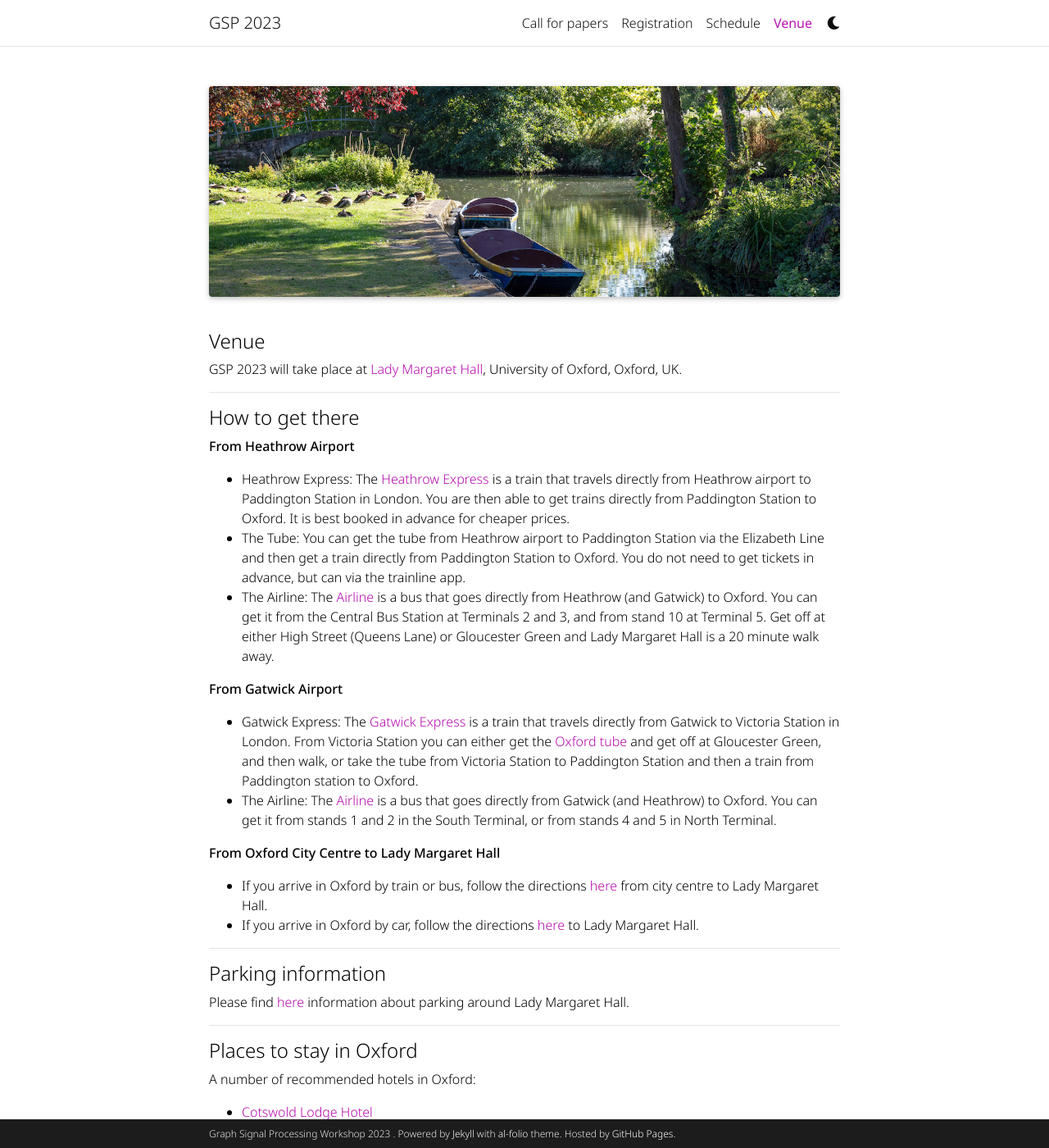
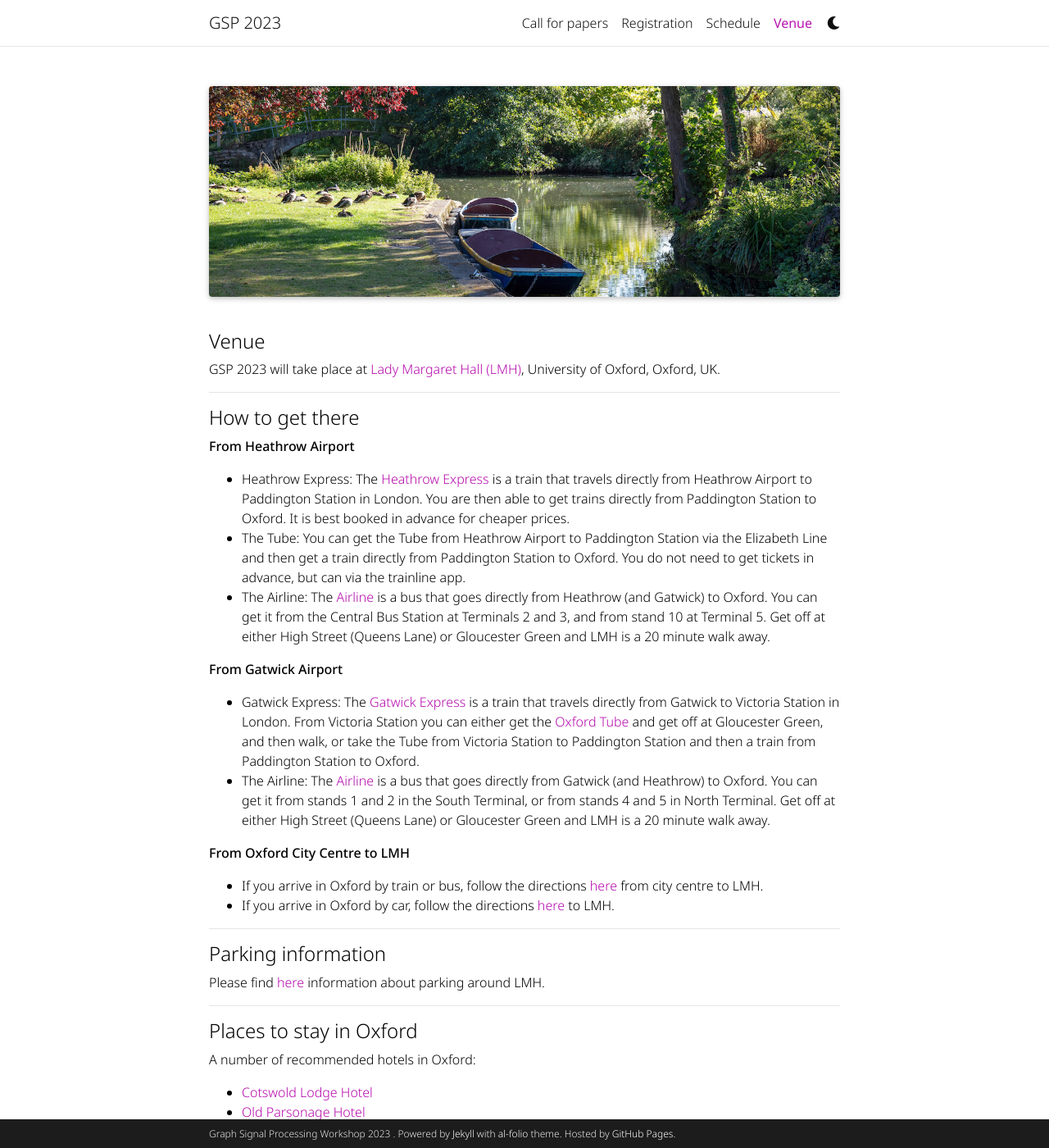
Before and after one commit to shreyasvinaya/gspworkshop2025.github.io, a Jekyll site: the page built from _pages/venue.md, in a window 1280 px wide and 1400 px high. Shown: the whole window at 82% size. Built offline with Jekyll 4.4.1, drawn with Linux system fonts in a browser that asks for light colours; full-size pictures stand in for the smaller copies a plugin makes; comment, search, counter and statistics services are not loaded; a style sheet for code colours, icons or effects is not loaded.

Commit message:
Update venue.md

```diff
--- a/_pages/venue.md
+++ b/_pages/venue.md
@@ -11,26 +11,26 @@ top_image_alt: "Punting boats."
 ---
 
 #### Venue
-GSP 2023 will take place at [Lady Margaret Hall](https://www.lmh.ox.ac.uk), University of Oxford, Oxford, UK.
+GSP 2023 will take place at [Lady Margaret Hall (LMH)](https://www.lmh.ox.ac.uk), University of Oxford, Oxford, UK.
 
 ---
 #### How to get there
 **From Heathrow Airport**
-+ Heathrow Express: The [Heathrow Express](https://www.heathrowexpress.com/) is a train that travels directly from Heathrow airport to Paddington Station in London. You are then able to get trains directly from Paddington Station to Oxford. It is best booked in advance for cheaper prices.
-+ The Tube: You can get the tube from Heathrow airport to Paddington Station via the Elizabeth Line and then get a train directly from Paddington Station to Oxford. You do not need to get tickets in advance, but can via the trainline app.
-+ The Airline: The [Airline](https://www.theairlineoxford.co.uk/) is a bus that goes directly from Heathrow (and Gatwick) to Oxford. You can get it from the Central Bus Station at Terminals 2 and 3, and from stand 10 at Terminal 5. Get off at either High Street (Queens Lane) or Gloucester Green and Lady Margaret Hall is a 20 minute walk away.
++ Heathrow Express: The [Heathrow Express](https://www.heathrowexpress.com/) is a train that travels directly from Heathrow Airport to Paddington Station in London. You are then able to get trains directly from Paddington Station to Oxford. It is best booked in advance for cheaper prices.
++ The Tube: You can get the Tube from Heathrow Airport to Paddington Station via the Elizabeth Line and then get a train directly from Paddington Station to Oxford. You do not need to get tickets in advance, but can via the trainline app.
++ The Airline: The [Airline](https://www.theairlineoxford.co.uk/) is a bus that goes directly from Heathrow (and Gatwick) to Oxford. You can get it from the Central Bus Station at Terminals 2 and 3, and from stand 10 at Terminal 5. Get off at either High Street (Queens Lane) or Gloucester Green and LMH is a 20 minute walk away.
 
 **From Gatwick Airport**
-+ Gatwick Express: The [Gatwick Express](https://www.gatwickexpress.com/) is a train that travels directly from Gatwick to Victoria Station in London. From Victoria Station you can either get the [Oxford tube](https://www.stagecoachbus.com/promos-and-offers/oxfordshire/oxford-tube) and get off at Gloucester Green, and then walk, or take the tube from Victoria Station to Paddington Station and then a train from Paddington station to Oxford.
-+ The Airline: The [Airline](https://www.theairlineoxford.co.uk/) is a bus that goes directly from Gatwick (and Heathrow) to Oxford. You can get it from stands 1 and 2 in the South Terminal, or from stands 4 and 5 in North Terminal.
++ Gatwick Express: The [Gatwick Express](https://www.gatwickexpress.com/) is a train that travels directly from Gatwick to Victoria Station in London. From Victoria Station you can either get the [Oxford Tube](https://www.stagecoachbus.com/promos-and-offers/oxfordshire/oxford-tube) and get off at Gloucester Green, and then walk, or take the Tube from Victoria Station to Paddington Station and then a train from Paddington Station to Oxford.
++ The Airline: The [Airline](https://www.theairlineoxford.co.uk/) is a bus that goes directly from Gatwick (and Heathrow) to Oxford. You can get it from stands 1 and 2 in the South Terminal, or from stands 4 and 5 in North Terminal. Get off at either High Street (Queens Lane) or Gloucester Green and LMH is a 20 minute walk away.
 
-**From Oxford City Centre to Lady Margaret Hall**
-+ If you arrive in Oxford by train or bus, follow the directions [here](/assets/pdf/Directions%20to%20Lady%20Margaret%20Hall%20from%20Oxford%20Rail%20and%20Bus%20Stations.pdf) from city centre to Lady Margaret Hall.
-+ If you arrive in Oxford by car, follow the directions [here](/assets/pdf/Directions%20to%20Lady%20Margaret%20Hall.pdf) to Lady Margaret Hall.
+**From Oxford City Centre to LMH**
++ If you arrive in Oxford by train or bus, follow the directions [here](/assets/pdf/Directions%20to%20Lady%20Margaret%20Hall%20from%20Oxford%20Rail%20and%20Bus%20Stations.pdf) from city centre to LMH.
++ If you arrive in Oxford by car, follow the directions [here](/assets/pdf/Directions%20to%20Lady%20Margaret%20Hall.pdf) to LMH.
 
 ---
 #### Parking information
-Please find [here](/assets/pdf/Park%20and%20Ride%20Information.pdf) information about parking around Lady Margaret Hall.
+Please find [here](/assets/pdf/Park%20and%20Ride%20Information.pdf) information about parking around LMH.
 
 ---
 #### Places to stay in Oxford
```
